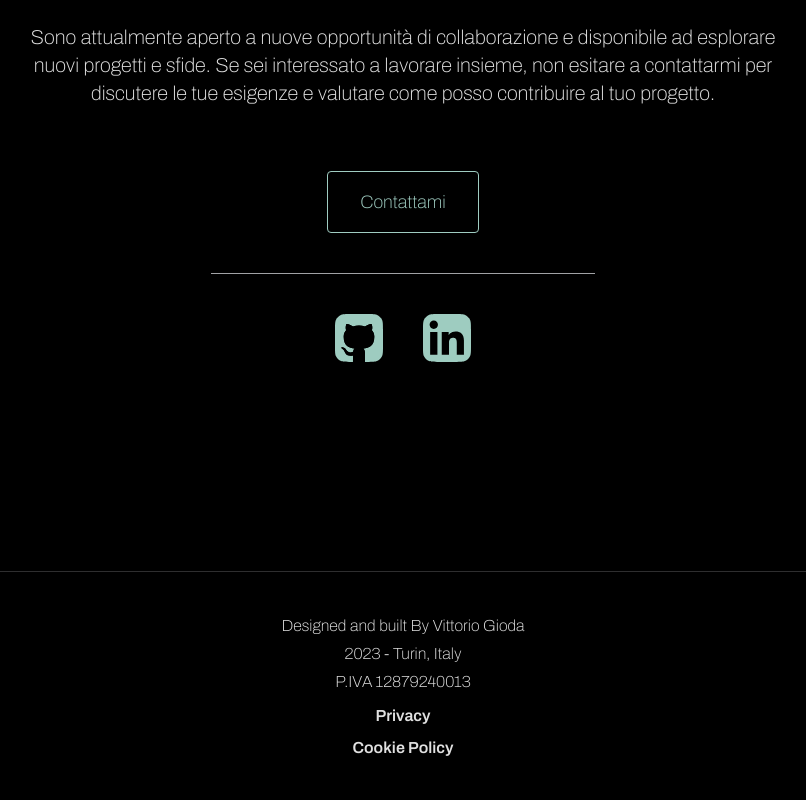
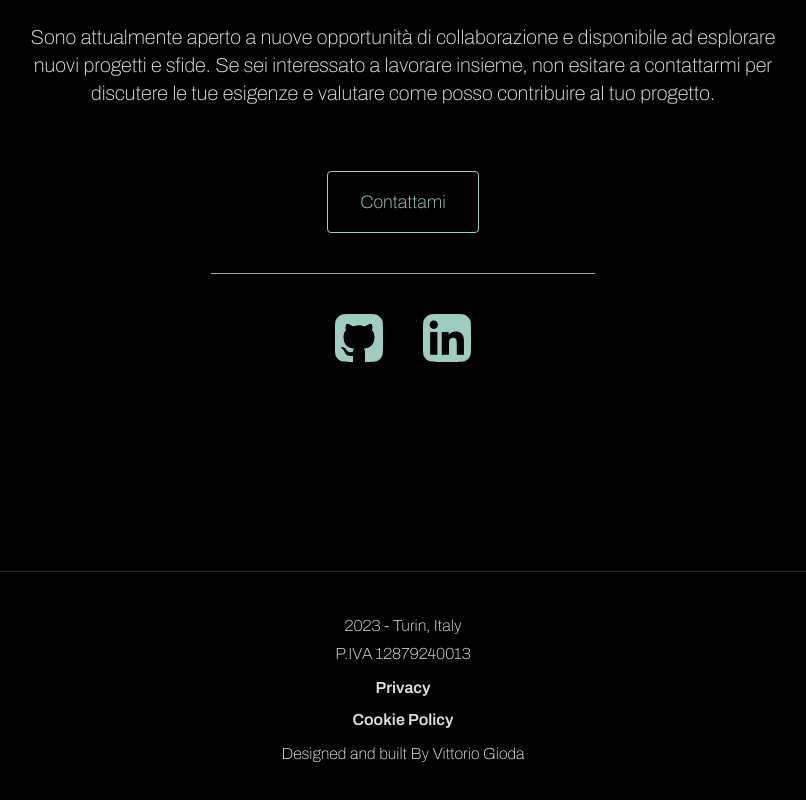
Before and after one commit to Teygeta/personal-portfolio, a Next.js app: page / in a window 1280 px wide. Shown: the part 3239-4039 px from the top of the page, without its empty margins (237-1043 px from the left). Built offline with nearby package versions, Linux system fonts and the light colour scheme.

Commit message:
refractor: move paragraph in footer

```diff
--- a/src/components/Footer.js
+++ b/src/components/Footer.js
@@ -12,11 +12,11 @@ export function Footer() {
     <footer className="pb-10">
       <div className="border-t opacity-20 mb-10"></div>
       <div className="text-center">
-        <p className="text-[16px]">Designed and built By Vittorio Gioda </p>
         <p className="text-[16px]">2023 - Turin, Italy</p>
         <p className="text-[16px]">P.IVA 12879240013</p>
         <div class="my-2" dangerouslySetInnerHTML={{ __html: iubendaPrivacyDocumentation }}></div>
         <div class="my-2" dangerouslySetInnerHTML={{ __html: iubendaCookieDocumentation }}></div>
+        <p className="text-[16px]">Designed and built By Vittorio Gioda </p>
       </div>
       {/* </div>
       </div>*/}
```
